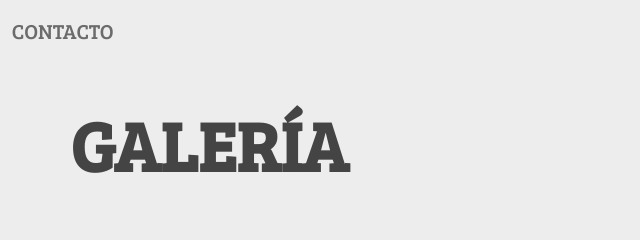
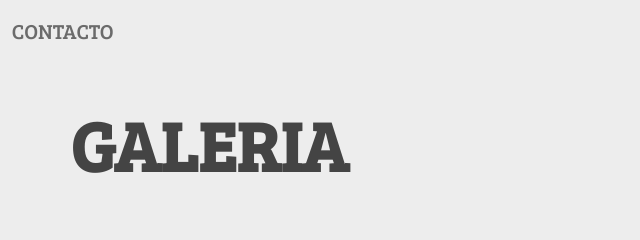
Before and after one commit to JesusParedes-04/Portfolio, a plain HTML site: page pages/gallery.html in a window 1280 px wide. Shown: the top 240 px of the page, 431-1071 px from the left. Drawn offline with nearby package versions, Linux system fonts and the light colour scheme.

Commit message:
gallery-c

```diff
--- a/pages/gallery.html
+++ b/pages/gallery.html
@@ -47,7 +47,7 @@
 
     <div class="tittleGallery">
       <div class="tittleGallery_tittle">
-        <h1>Galería</h1>
+        <h1>Galeria</h1>
       </div>
     </div>
     <div class="containerGallery">
```
